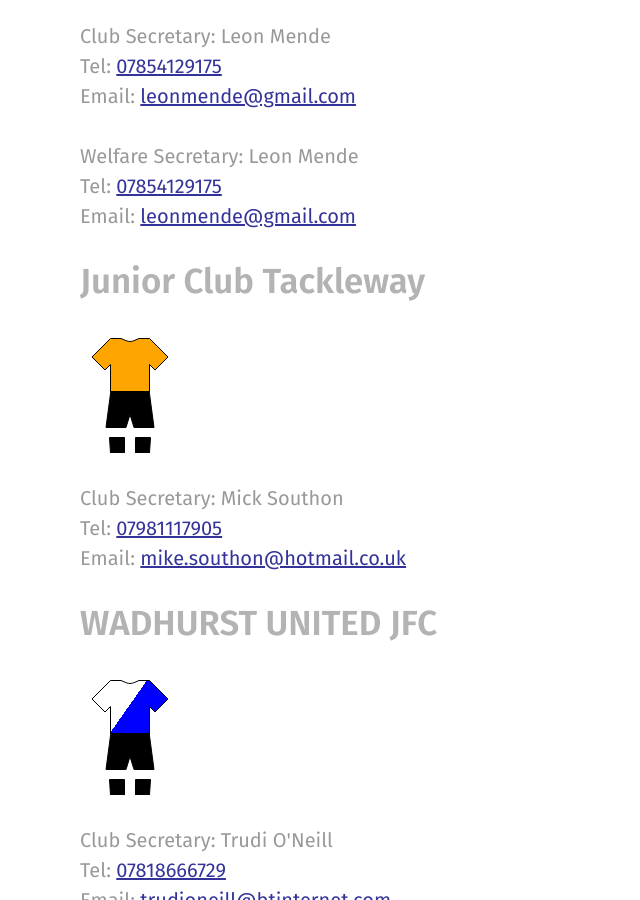
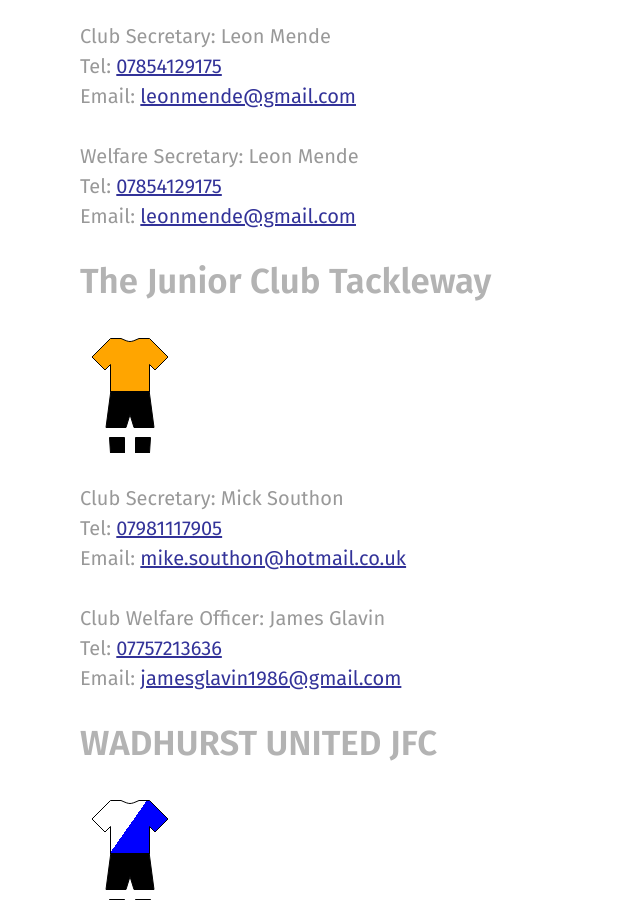
Before and after one commit to rotherleague/Rother, a Jekyll site: the page built from clubs.md, in a window 1280 px wide and 900 px high, scrolled down 13681 px. Shown: the whole window, without its empty margins (0-640 px from the left). Built offline with Jekyll 4.4.1, drawn with Linux system fonts in a browser that asks for light colours; nearby versions of some CDN libraries.

Commit message:
Update junior_club_tackleway.html

```diff
--- a/_includes/clubs/junior_club_tackleway.html
+++ b/_includes/clubs/junior_club_tackleway.html
@@ -1,4 +1,4 @@
-<h2 id="junior_club_tackleway"><strong>Junior Club Tackleway</strong></h2>
+<h2 id="junior_club_tackleway"><strong>The Junior Club Tackleway</strong></h2>
 
 <p>{% include kit.html top="#FFA500" top2="#FFA500" shorts="#000000" socks="#000000" %}
 
@@ -7,3 +7,7 @@
 <p>Club Secretary: Mick Southon<br>
   Tel: <a href="tel:07981117905">07981117905</a><br>
 Email: <a href="mailto:mike.southon@hotmail.co.uk">mike.southon@hotmail.co.uk</a></p>
+
+<p>Club Welfare Officer: James Glavin<br>
+  Tel: <a href="tel:07757213636">07757213636</a><br>
+Email: <a href="mailto:jamesglavin1986@gmail.com">jamesglavin1986@gmail.com</a></p>
```
